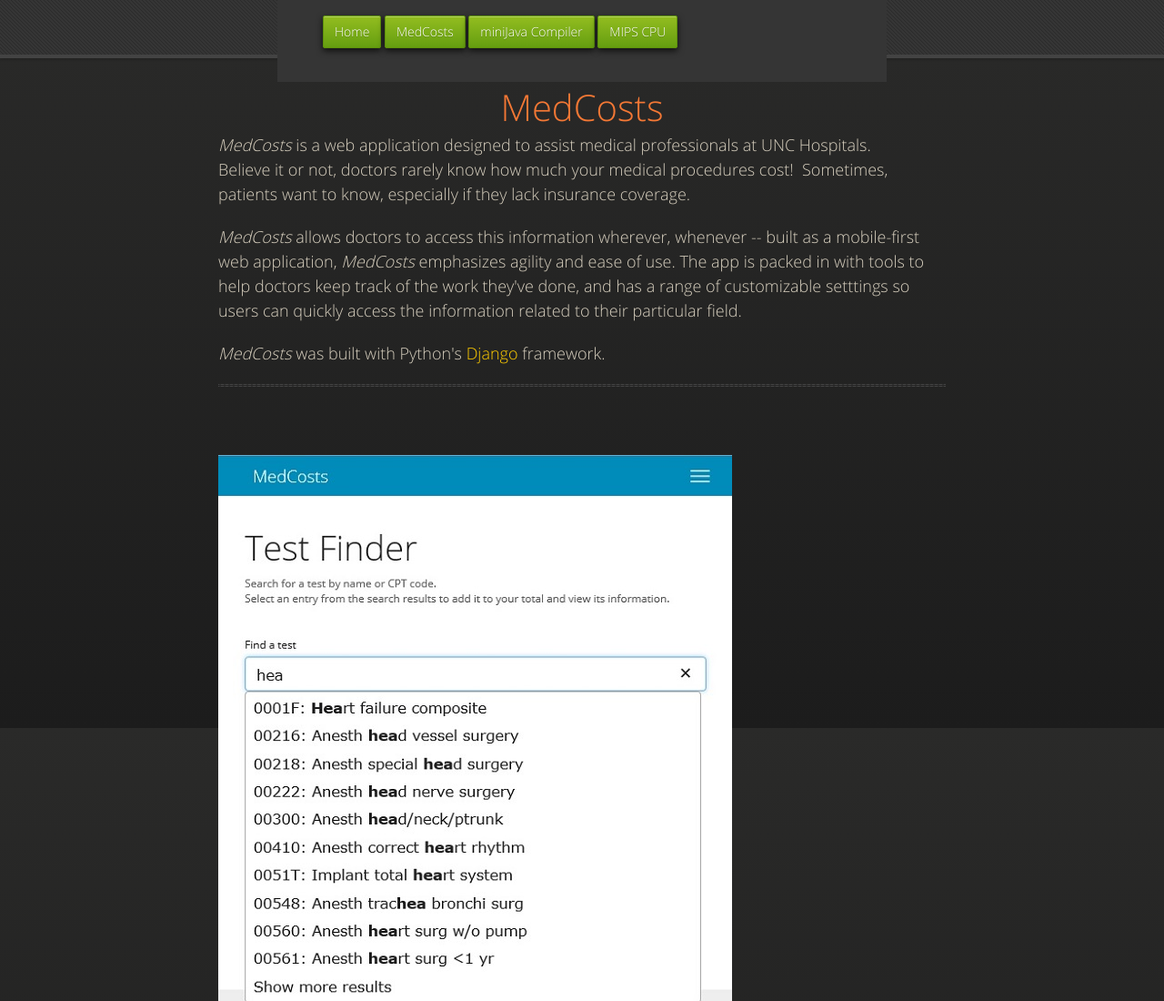
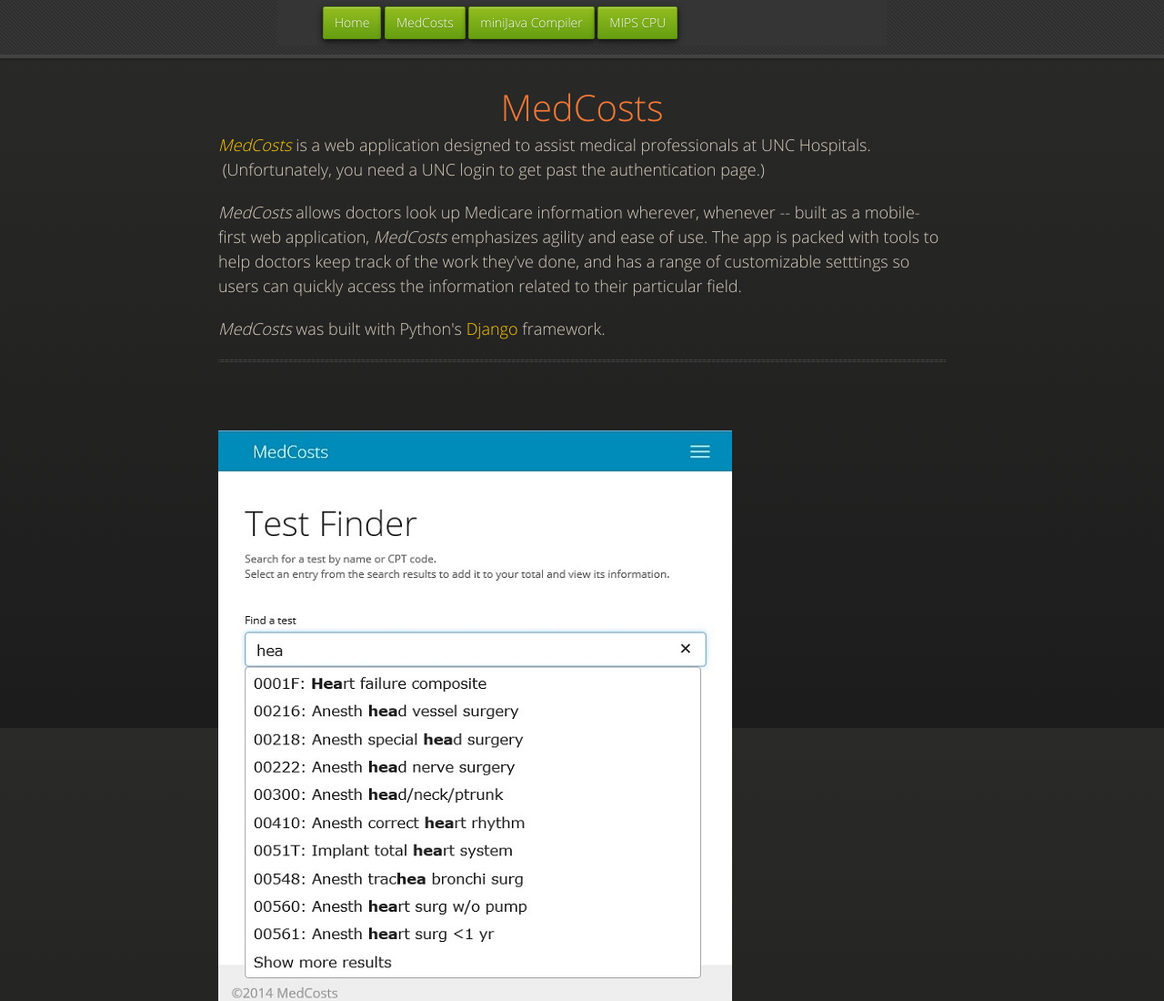
Before and after one commit to cristante22/cristante22.github.io, a plain HTML site: page medcosts.html in a window 1280 px wide. Shown: the top 1100 px of the page at 91% size. Drawn offline with nearby package versions, Linux system fonts and the light colour scheme.

Commit message:
Navbar fixing

```diff
--- a/medcosts.html
+++ b/medcosts.html
@@ -32,11 +32,9 @@
       <section>
         <div id="title">
           <h1>MedCosts</h1>
-          <p><i>MedCosts</i> is a web application designed to assist medical professionals at UNC Hospitals.<br>
-          Believe it or not, doctors rarely know how much your medical procedures cost! &nbsp;Sometimes, patients want to know,
-          especially if they lack insurance coverage.</p>
-          <p><i>MedCosts</i> allows doctors to access this information wherever, whenever -- built as a mobile-first web application,
-          <i>MedCosts</i> emphasizes agility and ease of use. The app is packed in with tools to help doctors keep track of
+          <p><a href="http://medcosts.cs.unc.edu"><i>MedCosts</i></a> is a web application designed to assist medical professionals at UNC Hospitals. &nbsp;(Unfortunately, you need a UNC login to get past the authentication page.)</p>
+          <p><i>MedCosts</i> allows doctors look up Medicare information wherever, whenever -- built as a mobile-first web application,
+          <i>MedCosts</i> emphasizes agility and ease of use. The app is packed with tools to help doctors keep track of
           the work they've done, and has a range of customizable setttings so users can quickly access the information related to their particular field.</p>
           <p><i>MedCosts</i> was built with Python's <a href="https://www.djangoproject.com/">Django</a> framework.</p>
           <hr>
--- a/stylesheets/styles.css
+++ b/stylesheets/styles.css
@@ -713,8 +713,8 @@
 }
 #header nav {
   max-width: 650px;
-  margin: auto;
-  padding: 10px;
+  margin: 0 auto;
+  padding: 0 10px;
   background: #353535;
 }
 #header nav li {
```
